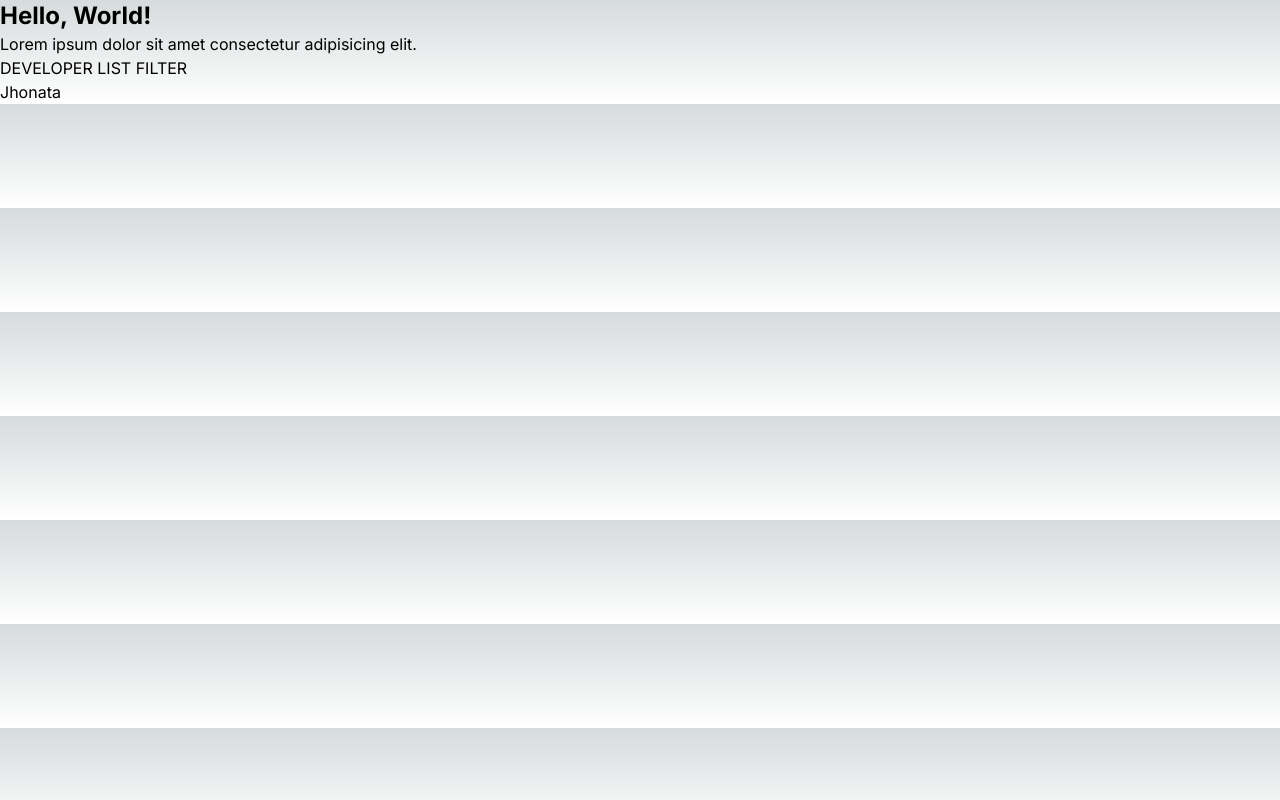
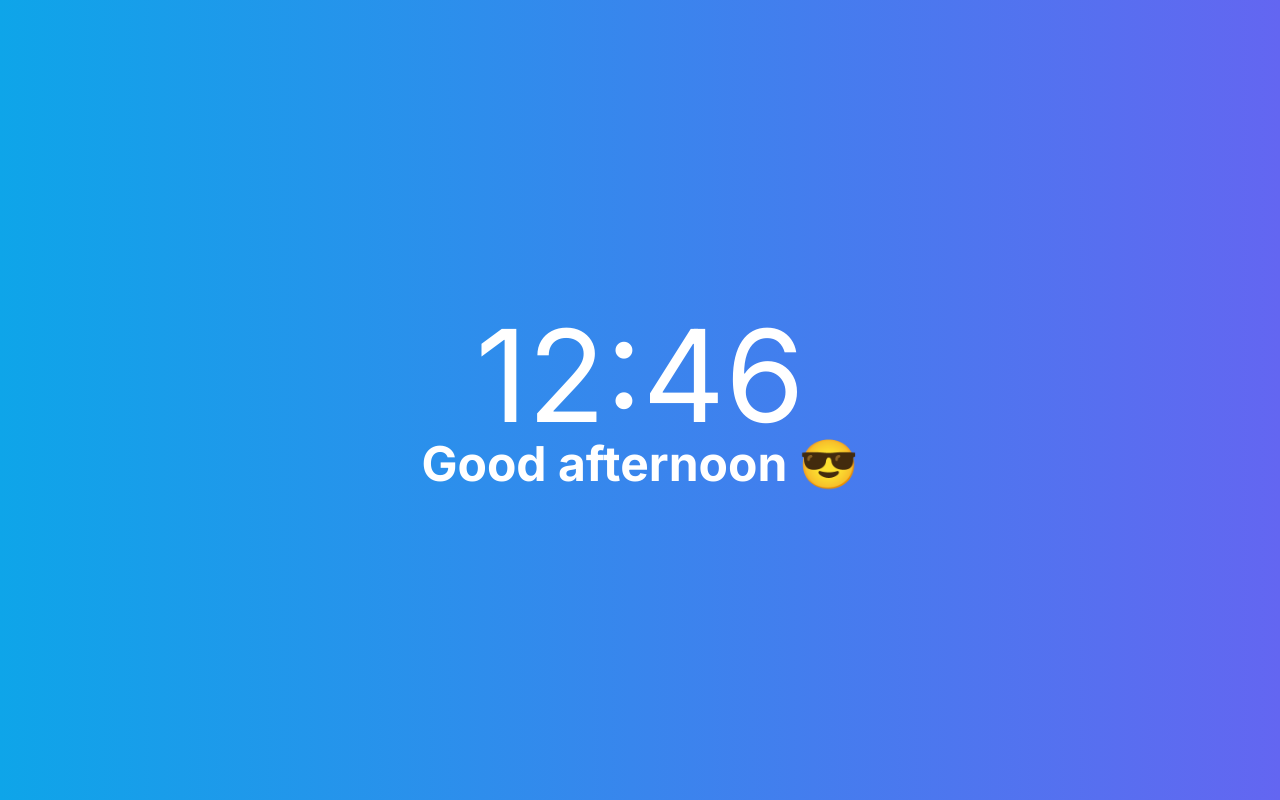
Before and after one commit to dev-jhon-yo/learning-react, a Next.js app in the folder start-project/: page / in a window 1280 px wide. Built offline with nearby package versions, Linux system fonts and the light colour scheme.

Commit message:
feat: exercise conditional greeting 1

```diff
--- a/start-project/src/app/page.tsx
+++ b/start-project/src/app/page.tsx
@@ -1,25 +1,24 @@
-import { peopleList } from "@/data/peopleList";
+function Page() {
+  const fullTime = new Intl.DateTimeFormat("en", {
+    timeStyle: "short",
+    hour12: false,
+  }).format();
 
-function Page() {
-  const developer = peopleList.filter(
-    (person) => person.profession === "developer"
-  );
+  const hour = new Date().getHours();
+  let greeting = "";
+
+  if (hour >= 0 && hour < 12) {
+    greeting = "Good morning 😄";
+  } else if (hour >= 12 && hour < 18) {
+    greeting = "Good afternoon 😎";
+  } else if (hour >= 18 && hour <= 23) {
+    greeting = "Good evening 😴";
+  }
 
   return (
-    <div>
-      <h1 className="font-bold text-2xl">Hello, World!</h1>
-      <h3>Lorem ipsum dolor sit amet consectetur adipisicing elit.</h3>
-
-      {developer.length > 0 && (
-        <>
-          <h3>DEVELOPER LIST FILTER</h3>
-          <ul>
-            {developer.map((person) => (
-              <li key={person.id}>{person.name}</li>
-            ))}
-          </ul>
-        </>
-      )}
+    <div className="w-screen h-screen flex flex-col justify-center items-center text-white bg-gradient-to-r from-sky-500 to-indigo-500">
+      <div className="text-9xl">{fullTime}</div>
+      <div className="text-5xl font-bold">{greeting}</div>
     </div>
   );
 }
```
